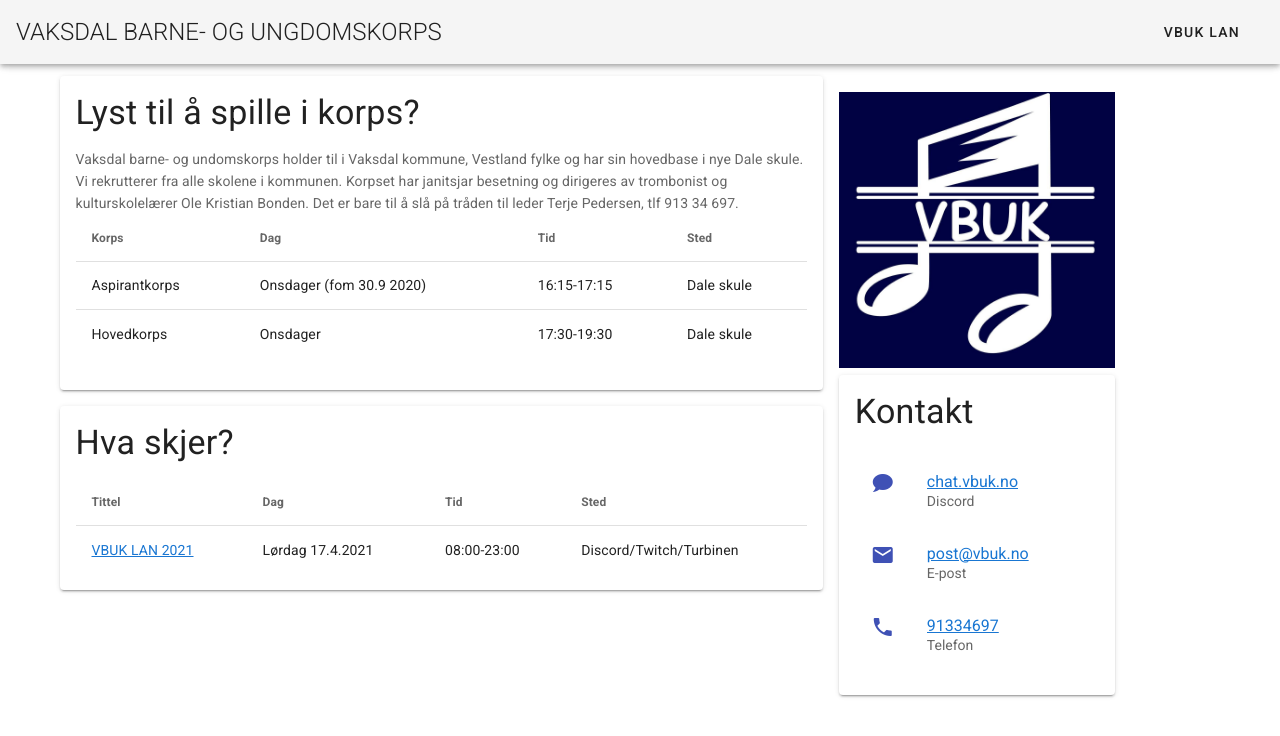
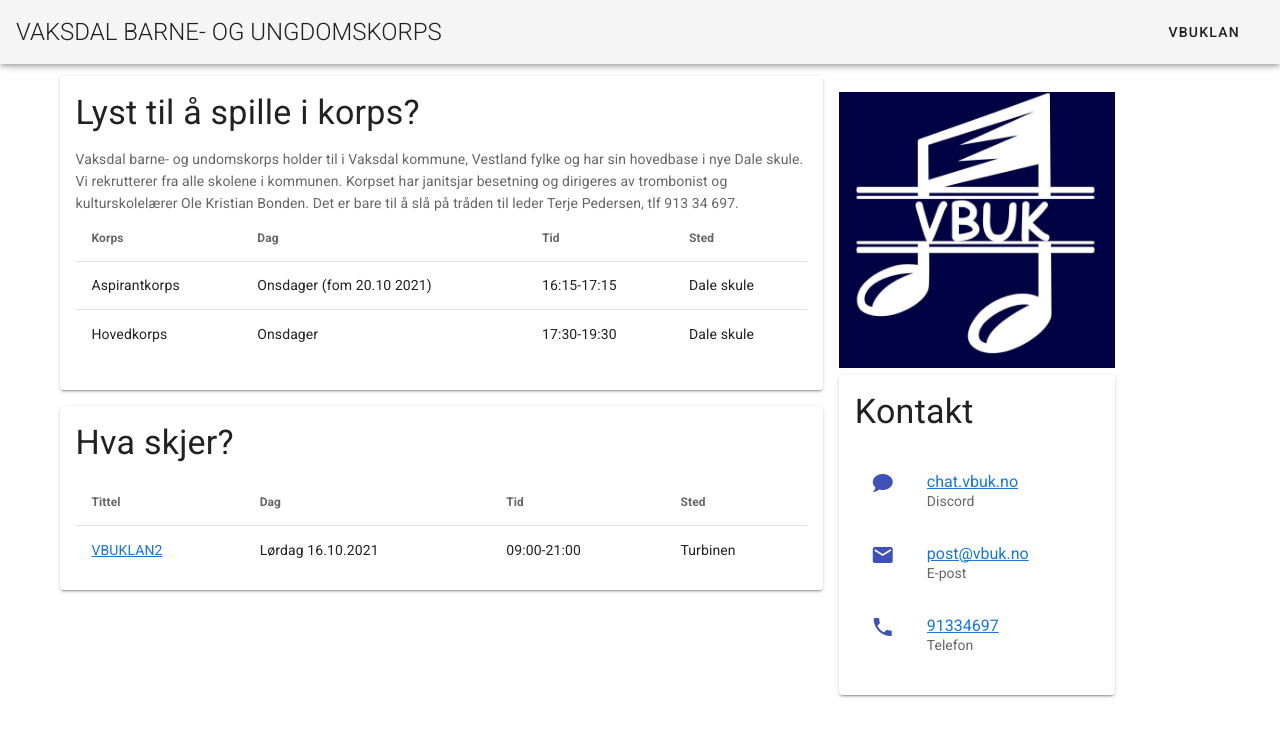
Before and after one commit to senikk/vbuklan, a Vue app: page /#/ in a window 1280 px wide. Shown: the top 736 px of the page. Built offline with nearby package versions, Linux system fonts and the light colour scheme.

Commit message:
update 2021 events

```diff
--- a/src/VBUK.vue
+++ b/src/VBUK.vue
@@ -5,8 +5,8 @@
         <span class="font-weight-light">Vaksdal barne- og ungdomskorps</span>
       </v-toolbar-title>
       <v-spacer></v-spacer>
-      <v-btn text href="/#/lan" target="_blank">
-        <span class="mr-2">VBUK LAN</span>
+      <v-btn text href="https://lan.vbuk.no" target="_blank">
+        <span class="mr-2">VBUKLAN</span>
       </v-btn>
     </v-app-bar>
 
@@ -88,7 +88,7 @@ export default {
       {
         title: "Aspirantkorps",
         location: "Dale skule",
-        day: "Onsdager (fom 30.9 2020)",
+        day: "Onsdager (fom 20.10 2021)",
         time: "16:15-17:15"
       },
       {
@@ -120,11 +120,11 @@ export default {
     ],
     calendar: [
       {
-        title: "VBUK LAN 2021",
-        location: "Discord/Twitch/Turbinen",
-        day: "Lørdag 17.4.2021",
-        time: "08:00-23:00",
-        website: "https://chat.vbuk.no"
+        title: "VBUKLAN2",
+        location: "Turbinen",
+        day: "Lørdag 16.10.2021",
+        time: "09:00-21:00",
+        website: "https://vbuk.ticketco.events/no/nb/e/vbuklan2/hjemmeside"
       },
     ]
   })
```
